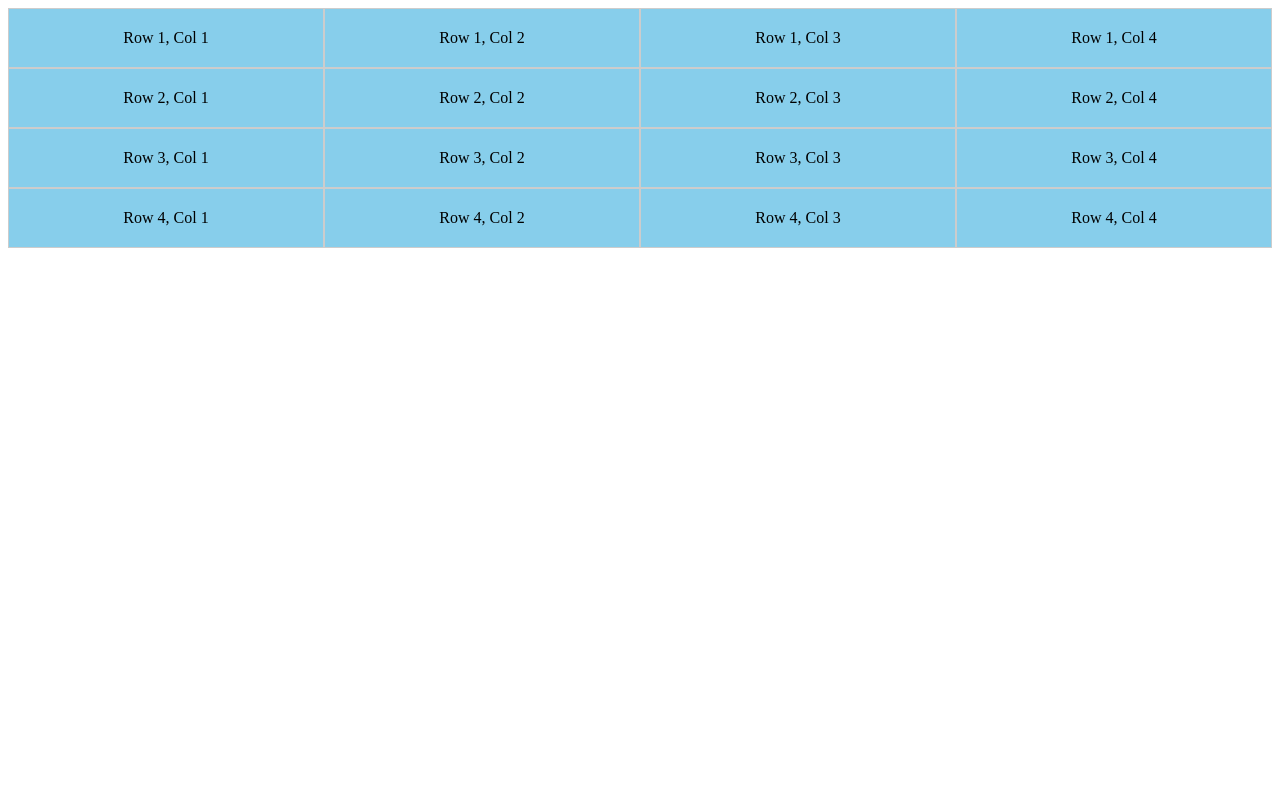
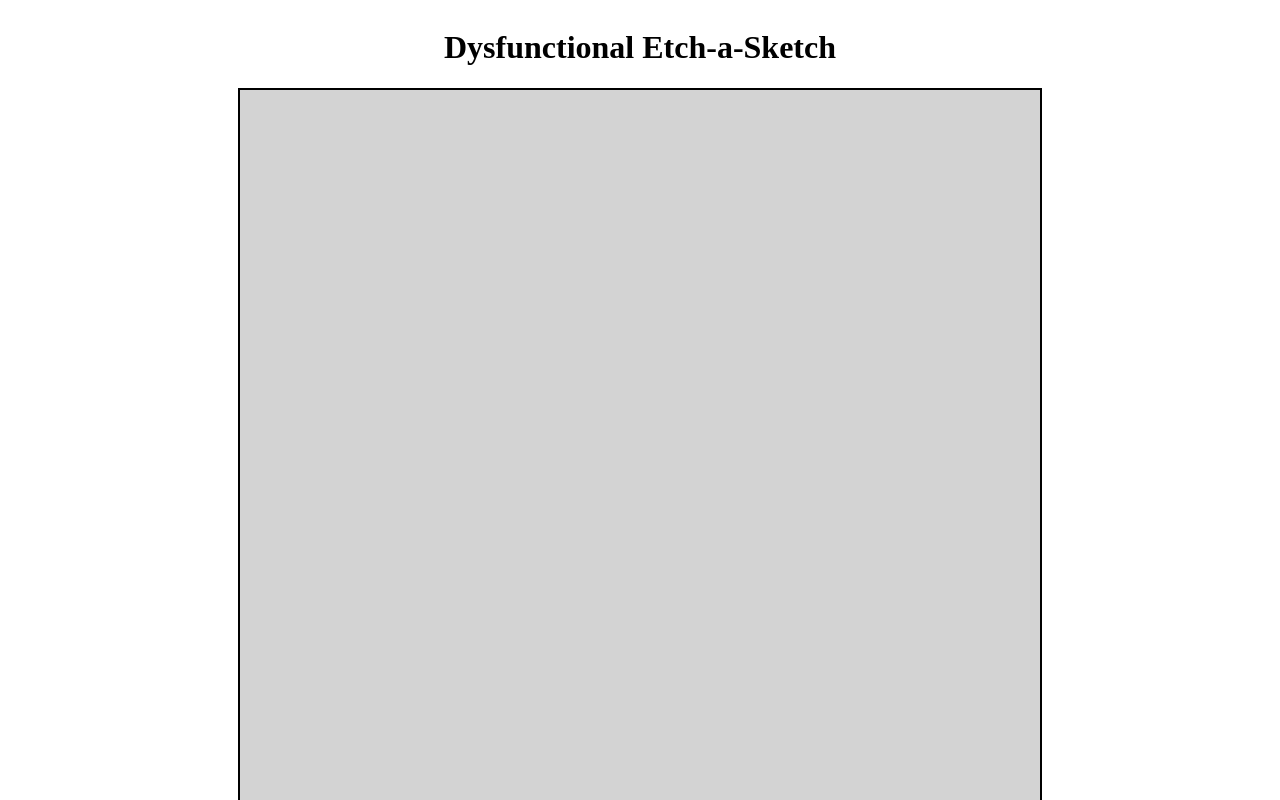
Before and after one commit to emir7777/etch-a-sketch, a plain HTML site: page index.html in a window 1280 px wide. Shown: the top 800 px of the page. Drawn offline with Linux system fonts and the light colour scheme.

Commit message:
finished grid generator, erase button, dimension button, and functionality

```diff
--- a/index.html
+++ b/index.html
@@ -3,13 +3,17 @@
 <head>
     <meta charset="UTF-8">
     <meta name="viewport" content="width=device-width, initial-scale=1.0">
-    <title>Dysfunctional Etch a Sketch</title>
+    <title>Flexbox Grid of Divs</title>
     <link rel="stylesheet" href="style.css">
 </head>
 <body>
-    <div class="container" id = "grid">
-
+    <h1>Dysfunctional Etch-a-Sketch</h1>
+    <div class="container">
+        <div id="grid" class="grid-container"></div>
     </div>
+    <button id="erase">Erase</button>
+    <input type="number" id="grid-size" min="2" max="100" value="10">
+    <button id="modify">Change Dimensions</button>
     <script src="script.js"></script>
 </body>
 </html>
--- a/script.js
+++ b/script.js
@@ -1,16 +1,49 @@
-const gridMaker = function createGrid(rows, cols){
-    const container = document.getElementById("grid");
+function createSquareGrid(sideLength) {
+    const gridContainer = document.getElementById('grid');
+    gridContainer.innerHTML = '';
 
-    const tileWidth = `calc(${100 / cols}% - 10px)`;
+    if (sideLength < 1 || sideLength > 100) {
+        console.error('Side length must be between 1 and 100.');
+        return;
+    }
 
-    for(let row = 0;row < rows; row++){
-        for(let col = 0; col < cols; col++){
-            const tile = document.createElement("div");
-            tile.classList.add("grid-item");
-            tile.textContent = `Row ${row + 1}, Col ${col+1}`;
-            tile.style.flex = `1 0 ${tileWidth}`;
-            container.appendChild(tile);
-        }
+    const containerSize = 800;
+
+    const itemSize = containerSize/ sideLength;
+
+    const rainbowColors = [
+        '#FF0000', '#FF7F00', '#FFFF00', '#00FF00', '#0000FF', '#4B0082', '#8B00FF'
+    ];
+
+    for (let i = 0; i < sideLength * sideLength; i++) {
+        const div = document.createElement('div');
+        div.classList.add('grid-item');
+
+        div.style.width = `${itemSize}px`;
+        div.style.height = `${itemSize}px`;
+        gridContainer.appendChild(div);
+        div.addEventListener("mouseenter", () => {
+            const randomColor = rainbowColors[Math.floor(Math.random() * rainbowColors.length)];
+            div.style.backgroundColor = randomColor;
+        })
     }
 }
-gridMaker(4,4);
+
+
+createSquareGrid(64);
+document.getElementById('erase').addEventListener('click', () => {
+    const gridItems = document.querySelectorAll('.grid-item');
+    gridItems.forEach(item => {
+        item.style.backgroundColor = 'lightgray';
+    });
+});
+document.getElementById('modify').addEventListener('click', () => {
+    const userSize = parseInt(document.getElementById('grid-size').value);
+    if(!isNaN(userSize) && userSize>=2 && userSize <= 100){
+        createSquareGrid(userSize);
+
+    }
+    else{
+       alert("Enter a valid value from 2 to 100")
+    }
+})
--- a/style.css
+++ b/style.css
@@ -1,13 +1,30 @@
-.container{
+body{
+    display: flex;
+    flex-direction: column;
+    justify-content: center;
+    align-items: center;
+}
+.container {
+    width: 800px;
+    height: 800px;
+    display: flex;
+    justify-content: center;
+    align-items: center;
+    border: 2px solid #000;
+    overflow: hidden;
+}
+
+.grid-container {
     display: flex;
     flex-wrap: wrap;
 
+    width: 100%;
+    height: 100%;
 }
-.grid-item{
-    background-color: skyblue;
-    border: 1px solid #ccc;
-    padding: 20px;
-    text-align: center;
-    flex: 1 0 calc(25% - 10px);
+
+.grid-item {
+    background-color: lightgray;
+
+
     box-sizing: border-box;
 }
```
Also changed, not shown: 1 other file.
